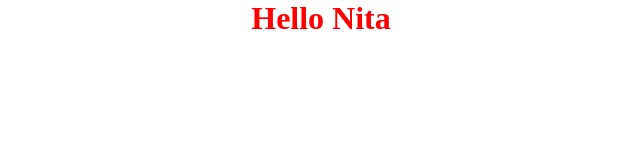
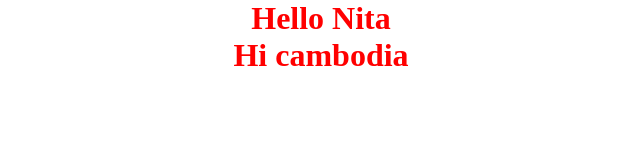
Before and after one commit to phanitasrey135/modern_website, a plain HTML site: page index.html in a window 1280 px wide. Shown: the whole page, without its empty margins (319-959 px from the left). Drawn offline with Linux system fonts and the light colour scheme.

Commit message:
add commit

```diff
--- a/index.html
+++ b/index.html
@@ -8,5 +8,6 @@
 </head>
 <body>
     <h1>Hello Nita</h1>
+    <h1>Hi cambodia</h1>
 </body>
 </html>
```
